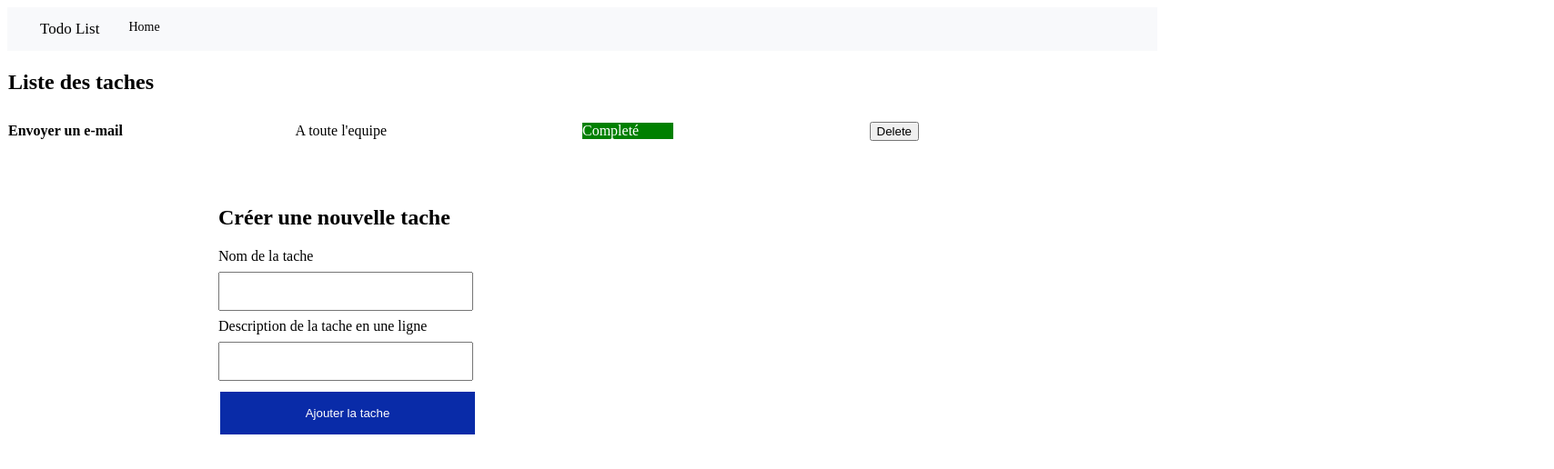
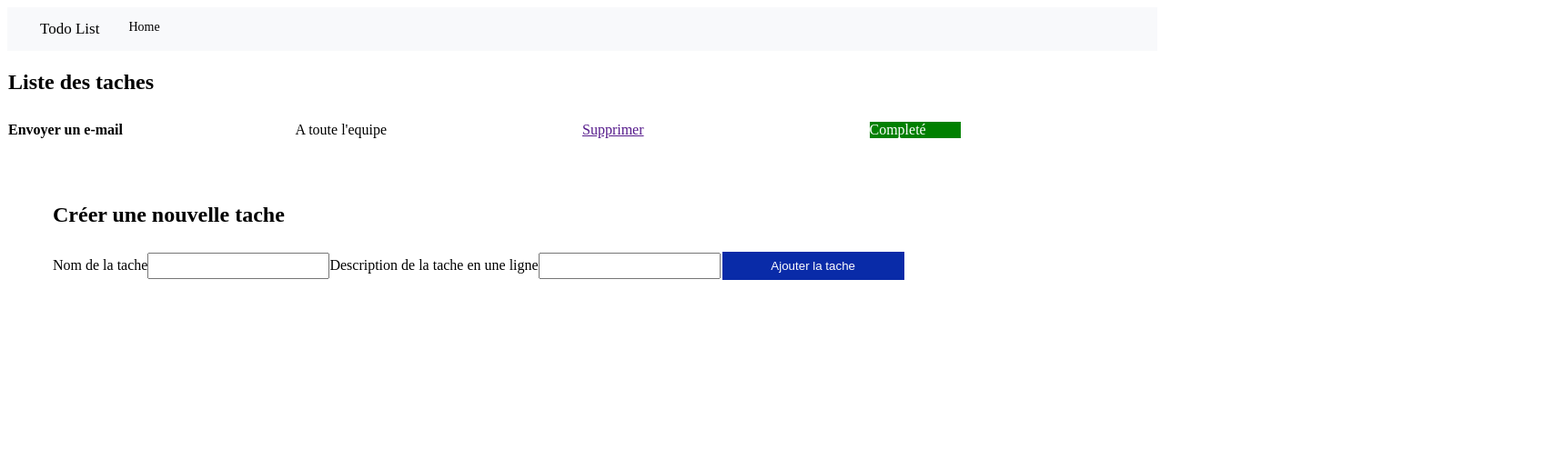
Before and after one commit to yahhamdii/test-infinitymgt, a React (Create React App) app: page /taches in a window 1280 px wide. Shown: the top 516 px of the page at 91% size, 1708 px wide, since content can reach past the window. Built offline with nearby package versions, Linux system fonts and the light colour scheme.

Commit message:
adjust style

```diff
--- a/src/components/task/AddTask.jsx
+++ b/src/components/task/AddTask.jsx
@@ -10,7 +10,7 @@ const AddTask = (props) => {
   };
 
   return (
-    <div className="login">
+    <div className="task">
       <h2>Créer une nouvelle tache</h2>
       <form onSubmit={onSubmitHandler}>
         <label>Nom de la tache</label>
--- a/src/components/task/Task.js
+++ b/src/components/task/Task.js
@@ -1,4 +1,5 @@
 import React from 'react';
+import { Link } from 'react-router-dom'
 
 const Task = ({
   id,
@@ -15,10 +16,11 @@ const Task = ({
         <table cellPadding="0" cellSpacing="0" border="0">
            <td><b>{taskName}</b></td>
           <td> {description}</td>
+          <td>
+            <Link onClick={() => onDeleteHandler(index)}>Supprimer</Link>
+          </td>
           <td>{done ? <div className="completed">Completé</div> : <div className="notcompleted">Non Completée</div>}</td>
-          <td>
-            <button onClick={() => onDeleteHandler(index)}>Delete</button>
-          </td>
+
         </table>
       </div>
     </div>
--- a/src/style/styles.js
+++ b/src/style/styles.js
@@ -1,14 +1,19 @@
 import styled from 'styled-components';
 
 export default (Component) => styled(Component)`
-  input {
+  .login {
+    margin: auto;
+    width: 50em;
+    padding: 50px;
+  }
+  .login input {
     width: 35%;
     padding: 12px 20px;
     margin: 8px 0;
     box-sizing: border-box;
     display: block;
   }
-  .btn {
+  .login .btn {
     background-color: #092ba8;
     border: none;
     color: white;
@@ -18,11 +23,27 @@ export default (Component) => styled(Component)`
     cursor: pointer;
     float: left;
   }
-  .login {
-    margin: auto;
-    width: 50em;
+  .task {
+    width: 100em;
     padding: 50px;
   }
+  .task input {
+    width: 200px;
+    padding: 5px 5px;
+    margin: 8px 0;
+    box-sizing: border-box;
+  }
+
+  .task .btn {
+    background-color: #092ba8;
+    border: none;
+    color: white;
+    padding: 8px 32px;
+    text-decoration: none;
+    margin: 4px 2px;
+    cursor: pointer;
+  }
+
   .header {
     overflow: hidden;
     margin: 0px auto 0px auto;
```
Also changed, not shown: src/components/user/Login.jsx (+6 -6 lines).
